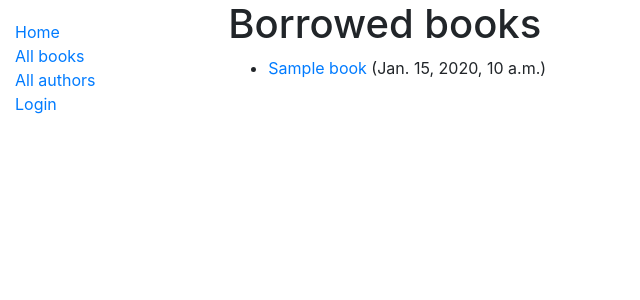
After one commit to melancholy14/locallibrary, a Django app: template catalog/templates/catalog/bookinstance_list_borrowed_user.html in a window 1280 px wide. The commit adds this page. Shown: the top 300 px of the page, without its empty margins (0-640 px from the left). Run offline with Django 3.2, Linux system fonts and the light colour scheme; the template is opened without the code that fills it: most values are stand-ins (such as "Sample title", 1, 10 or a date in 2020); some libraries are stand-ins or nearby versions.

Commit message:
update: add borrower field in BookInstance and show mybooks page

```diff
--- a/catalog/admin.py
+++ b/catalog/admin.py
@@ -40,13 +40,13 @@ class BookAdmin(admin.ModelAdmin):
 @admin.register(BookInstance)
 class BookInstanceAdmin(admin.ModelAdmin):
   list_filter = ('status', 'due_back')
-  list_display = ('book', 'status', 'due_back', 'display_id')
+  list_display = ('book', 'status', 'borrower', 'due_back', 'display_id')
 
   fieldsets = (
     (None, {
       'fields': ('book', 'imprint', 'id')
     }),
     ('Availability', {
-      'fields': ('status', 'due_back')
+      'fields': ('status', 'due_back', 'borrower')
     })
   )
--- a/catalog/templates/base_generic.html
+++ b/catalog/templates/base_generic.html
@@ -20,6 +20,7 @@
           <li><a href="{% url 'authors' %}">All authors</a></li>
           {% if user.is_authenticated %}
             <li>User: {{ user.get_username }}</li>
+            <li><a href="{% url 'my-borrowed' %}">My Borrowed</a></li>
             <li><a href="{% url 'logout' %}?next={{request.path}}">Logout</a></li>
           {% else %}
             <li><a href="{% url 'login' %}?next={{request.path}}">Login</a></li>
--- /dev/null
+++ b/catalog/templates/catalog/bookinstance_list_borrowed_user.html
@@ -0,0 +1,17 @@
+{% extends 'base_generic.html' %}
+
+{% block content %}
+  <h1>Borrowed books</h1>
+
+  {% if bookinstance_list %}
+  <ul>
+    {% for bookinst in bookinstance_list %}
+    <li class="{% if bookinst.is_overdue %}text-danger{% endif %}">
+      <a href="{% url 'book-detail' bookinst.book.pk %}">{{ bookinst.book.title }}</a> ({{ bookinst.due_back }})
+    </li>
+    {% endfor %}
+  </ul>
+  {% else %}
+    <p>There are no books borrowed.</p>
+  {% endif %}
+{% endblock  %}
--- a/catalog/urls.py
+++ b/catalog/urls.py
@@ -6,5 +6,6 @@ urlpatterns = [
   path('books/', views.BookListView.as_view(), name='books'),
   path('book/<int:pk>', views.BookDetailView.as_view(), name='book-detail'),
   path('authors/', views.AuthorListView.as_view(), name='authors'),
-  path('author/<int:pk>', views.author_detail_view, name='author-detail')
+  path('author/<int:pk>', views.author_detail_view, name='author-detail'),
+  path('mybooks/', views.LoanedBooksbyUserListView.as_view(), name='my-borrowed'),
 ]
```
Also changed, not shown: catalog/models.py (+13 -0 lines), catalog/views.py (+12 -0 lines), catalog/migrations/0003_bookinstance_borrower.py (added).
